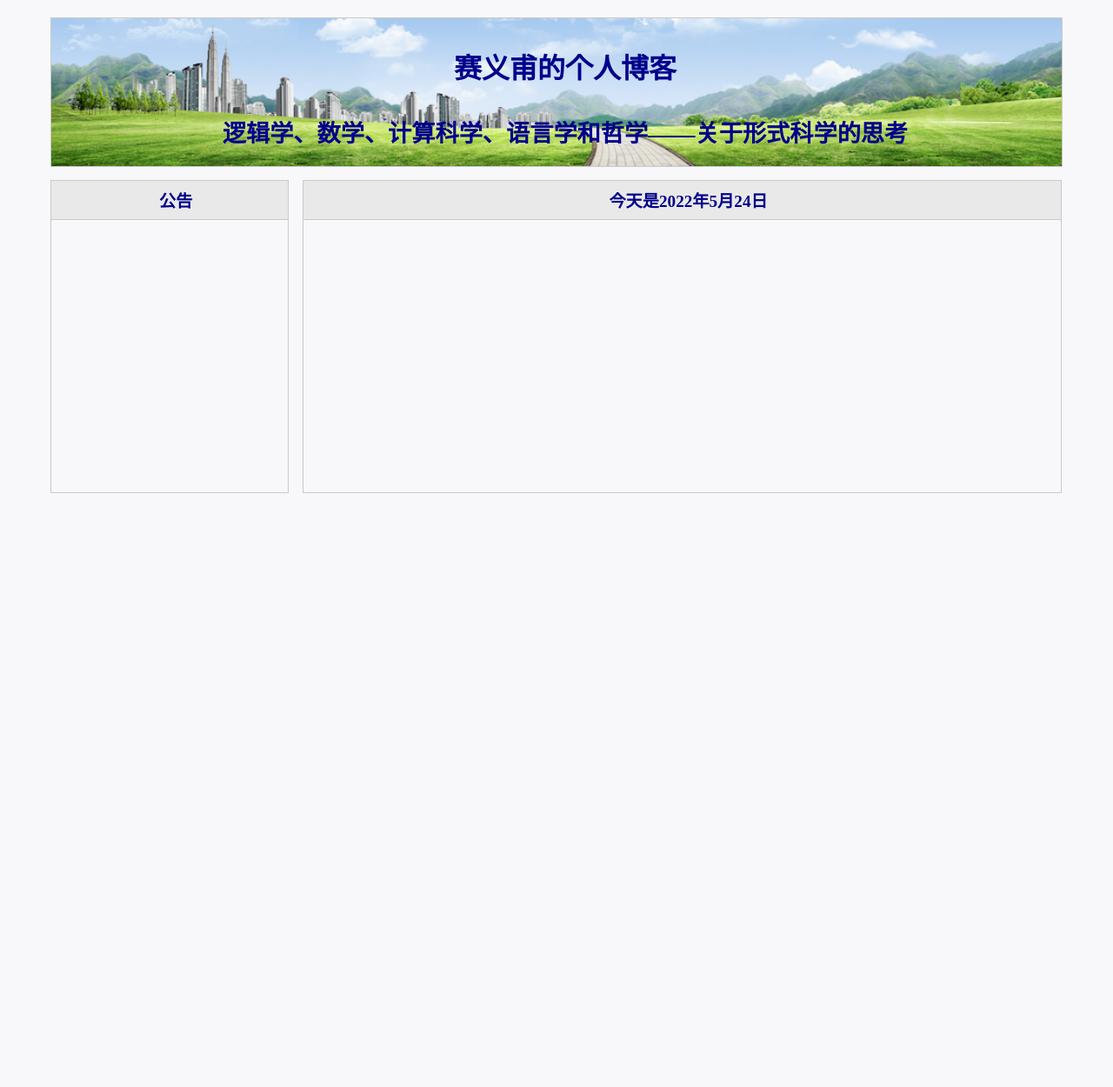
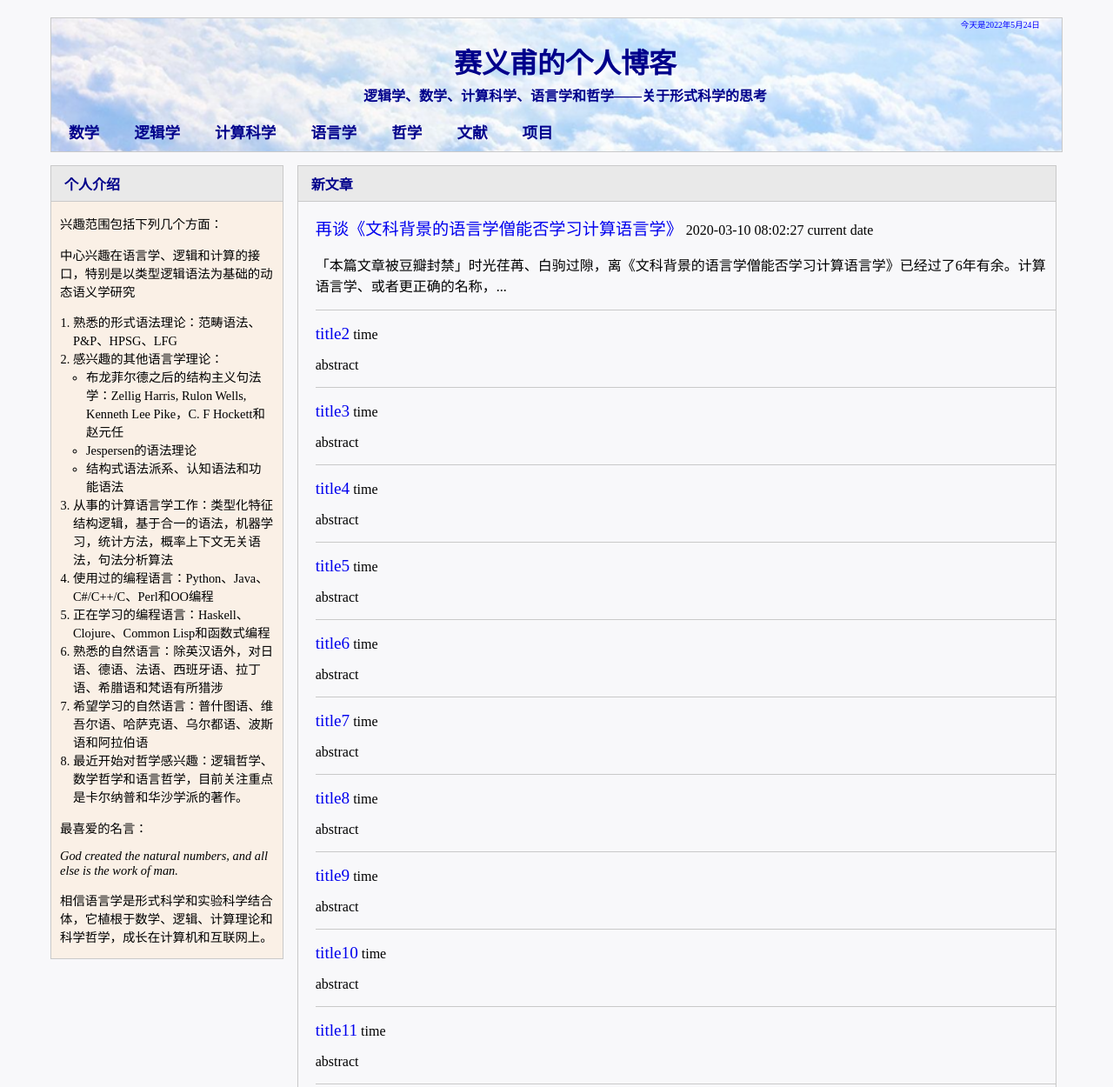
Before and after one commit to saif4lingua/test-dev, a plain HTML site: page index.html in a window 1280 px wide. Shown: the top 1250 px of the page at 87% size. Before the commit the page ends 800 px from the top, so only its background shows below. Drawn offline with Linux system fonts and the light colour scheme.

Commit message:
update index.html and css file

```diff
--- a/index.html
+++ b/index.html
@@ -18,7 +18,7 @@
     margin-right: 50px;
     margin-top: 20px;
     border: 1px solid rgb(201, 201, 201);
-    background-image: url(images/header-bg1.png);
+    background-image: url(images/header-bg.png);
     background-repeat: no-repeat;
     background-size: cover;
   }
@@ -31,56 +31,188 @@
   }
   #hc1 {
     font-size: 200%;
+    margin-top: 12px;
+    margin-bottom: 4px;
   }
   #hc2 {
-    font-size: 170%;
+    font-size: 100%;
     background-color: #green;
   }
   main.container {
     margin: 15px 50px 0 50px;
-/*    border: 1px solid rgb(201, 201, 201);*/
   }
   section.panel {
     float: left;
     border: 1px solid rgb(201, 201, 201);
     box-sizing: border-box;
-    height: 360px;
+    height: auto;
   }
   section#left-panel {
     margin-right: 16px;
   }
-  div.message {
+  div.section-title {
     padding-left: 15px;
     padding-top: 8px;
     padding-bottom: 8px;
-    text-align: center;
+    text-align: left;
     border-bottom: 1px solid rgb(201, 201, 201);
     background-color: rgb(233, 233, 233);
     color: darkblue;
     font-weight: bold;
-    font-size: 120%;
   }
   #left-panel {
-    width: 23.5%;
+    width: 23%;
+    background-color: linen;
   }
   #right-panel {
     width: 75%;
+  }
+  .navbar {
+    overflow: hidden;
+    margin-top: -12px;
+  }
+  .navbar a {
+    float: left;
+    display: block;
+    text-align: center;
+    padding: 10px 20px;
+    text-decoration: none;
+    font-size: 110%;
+    font-weight: bold;
+    color: darkblue;
+  }
+  .navbar a:hover {
+    background-color: lightskyblue;
+    color: darkblue;
+  }
+  .image: {
+    background-image url(images/proj-icon.jpg);
+  }
+  div.articles {
+    margin-left: 20px;
+  }
+  div.article {
+    border-bottom: 1px solid rgb(201,201,201);
+  }
+  div.article p a {
+    text-decoration: none;
+    font-size: 120%;
+  }
+  div.article p a:hover {
+    text-decoration: underline;
+  }
+  #pinfo {
+    margin-left: 10px;
+    margin-right: 10px;
+    font-size: 90%;
+  }
+  ol {
+    padding-left: 15px;
+  }
+  ul {
+    padding-left: 15px;
+  }
+  #now {
+    font-size: 60%;
+    color: #0000ff;
+    padding-left: 90%;
   }
 </style>
 </head>
 <body>
 <header>
+  <div id="now"></div>
   <div id="header-content">
     <p id="hc1">赛义甫的个人博客</p>
     <span id="hc2">逻辑学、数学、计算科学、语言学和哲学——关于形式科学的思考</span>
   </div>
+  <div class="navbar">
+    <a href="/math/">数学</a>
+    <a href="/logic">逻辑学</a>
+    <a href="/computation">计算科学</a>
+    <a href="linguistics">语言学</a>
+    <a href="philosophy">哲学</a>
+    <a href="reference">文献</a>
+    <a href="reference">项目</a>
+  </nav>
 </header>
 <main class="container">
   <section class="panel" id="left-panel">
-    <div class="message">公告</div>
+    <div class="section-title">个人介绍</div>
+    <div id="pinfo">
+      <p>兴趣范围包括下列几个方面：</p>
+      <p>中心兴趣在语言学、逻辑和计算的接口，特别是以类型逻辑语法为基础的动态语义学研究</p>
+      <ol>
+        <li>熟悉的形式语法理论：范畴语法、P&amp;P、HPSG、LFG</li>
+        <li>感兴趣的其他语言学理论：
+        <ul>
+          <li>布龙菲尔德之后的结构主义句法学：Zellig Harris, Rulon Wells, Kenneth Lee Pike，C. F Hockett和赵元任
+          <li> Jespersen的语法理论</li>
+          <li> 结构式语法派系、认知语法和功能语法</li>
+        </ul>
+        <li>从事的计算语言学工作：类型化特征结构逻辑，基于合一的语法，机器学习，统计方法，概率上下文无关语法，句法分析算法</li>
+        <li>使用过的编程语言：Python、Java、C#/C++/C、Perl和OO编程</li>
+        <li>正在学习的编程语言：Haskell、Clojure、Common Lisp和函数式编程</li>
+        <li>熟悉的自然语言：除英汉语外，对日语、德语、法语、西班牙语、拉丁语、希腊语和梵语有所猎涉</li>
+        <li>希望学习的自然语言：普什图语、维吾尔语、哈萨克语、乌尔都语、波斯语和阿拉伯语</li>
+        <li>最近开始对哲学感兴趣：逻辑哲学、数学哲学和语言哲学，目前关注重点是卡尔纳普和华沙学派的著作。</li>
+      </ol>
+      <p>最喜爱的名言：</p><p style="font-style:italic">God created the natural numbers, and all else is the work of man.</p>
+      <p>相信语言学是形式科学和实验科学结合体，它植根于数学、逻辑、计算理论和科学哲学，成长在计算机和互联网上。</p>
+    </div>
   </section>
   <section class="panel" id="right-panel">
-    <div class="message" id="now"></div>
+    <div class="section-title" >新文章</div>
+    <div class="articles">
+      <div class="article">
+        <p><a href="#">再谈《文科背景的语言学僧能否学习计算语言学》</a>&nbsp;<span>2020-03-10 08:02:27</span>&nbsp;<span id="pub-date">current date</span></p>
+        <p>「本篇文章被豆瓣封禁」时光荏苒、白驹过隙，离《文科背景的语言学僧能否学习计算语言学》已经过了6年有余。计算语言学、或者更正确的名称，<span>...</span></p>
+      </div>
+      <div class="article">
+        <p><a href="#">title2</a>&nbsp;<span>time</span></p>
+        <p>abstract</p>
+      </div>
+      <div class="article">
+        <p><a href="#">title3</a>&nbsp;<span>time</span></p>
+        <p>abstract</p>
+      </div>
+      <div class="article">
+        <p><a href="#">title4</a>&nbsp;<span>time</span></p>
+        <p>abstract</p>
+      </div>
+      <div class="article">
+        <p><a href="#">title5</a>&nbsp;<span>time</span></p>
+        <p>abstract</p>
+      </div>
+      <div class="article">
+        <p><a href="#">title6</a>&nbsp;<span>time</span></p>
+        <p>abstract</p>
+      </div>
+      <div class="article">
+        <p><a href="#">title7</a>&nbsp;<span>time</span></p>
+        <p>abstract</p>
+      </div>
+      <div class="article">
+        <p><a href="#">title8</a>&nbsp;<span>time</span></p>
+        <p>abstract</p>
+      </div>
+      <div class="article">
+        <p><a href="#">title9</a>&nbsp;<span>time</span></p>
+        <p>abstract</p>
+      </div>
+      <div class="article">
+        <p><a href="#">title10</a>&nbsp;<span>time</span></p>
+        <p>abstract</p>
+      </div>
+      <div class="article">
+        <p><a href="#">title11</a>&nbsp;<span>time</span></p>
+        <p>abstract</p>
+      </div>
+      <div class="article">
+        <p><a href="#">title12</a>&nbsp;<span>time</span></p>
+        <p>abstract</p>
+      </div>
+    </div>
   </section>
 </main>
 <script src="script/main.js"></script>
```
Also changed, not shown: images/proj-icon.jpg (added).
